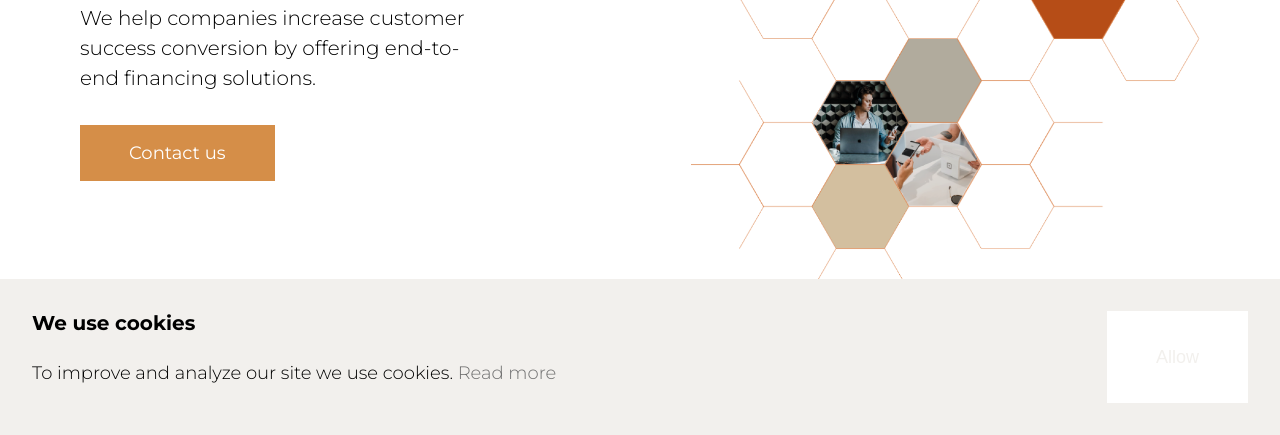
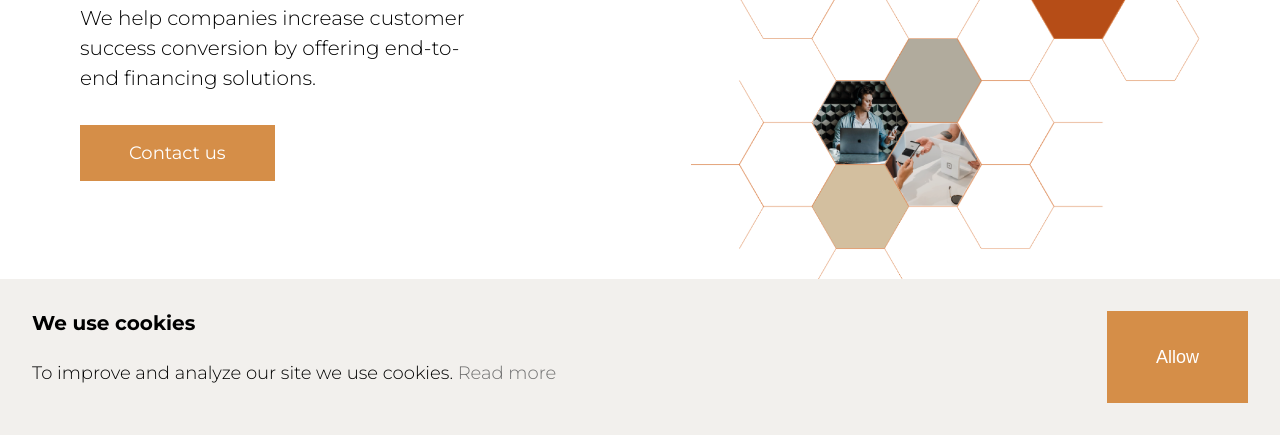
Before and after one commit to Fimento/fimento-website, a Gatsby site: page / in a window 1280 px wide. Shown: the part 365-800 px from the top of the page. Built offline with nearby package versions, Linux system fonts and the light colour scheme; Gatsby itself is replaced by a stand-in of ours.

Commit message:
Fix colour of cookie banner cookie

```diff
--- a/src/logic/layouts/CookieBanner.jsx
+++ b/src/logic/layouts/CookieBanner.jsx
@@ -53,7 +53,7 @@ const CookieBanner = () => {
         <StyledH4 fontWeight={style.fontWeights.bold}>We use cookies</StyledH4>
         <CookieParagraph>To improve and analyze our site we use cookies. <StyledAnchor as={AnchorLink} to="/cookies">Read more</StyledAnchor></CookieParagraph>
       </StyledFlexBox>
-      <StyledButton primary="white" secondary="lightBeige" onClick={onCookieClose}>Allow</StyledButton>
+      <StyledButton onClick={onCookieClose}>Allow</StyledButton>
     </ContentContainer>
   );
 };
```
